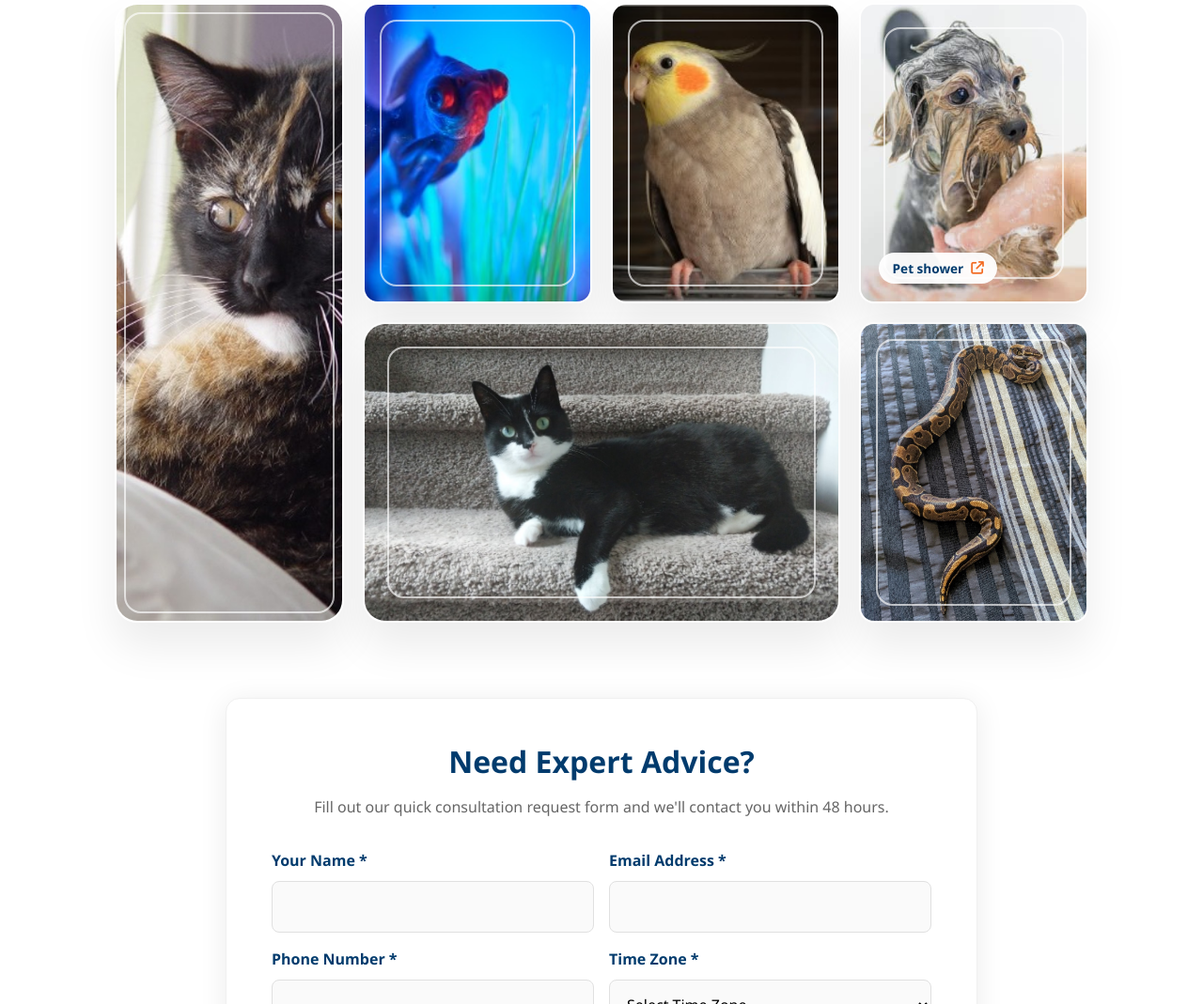
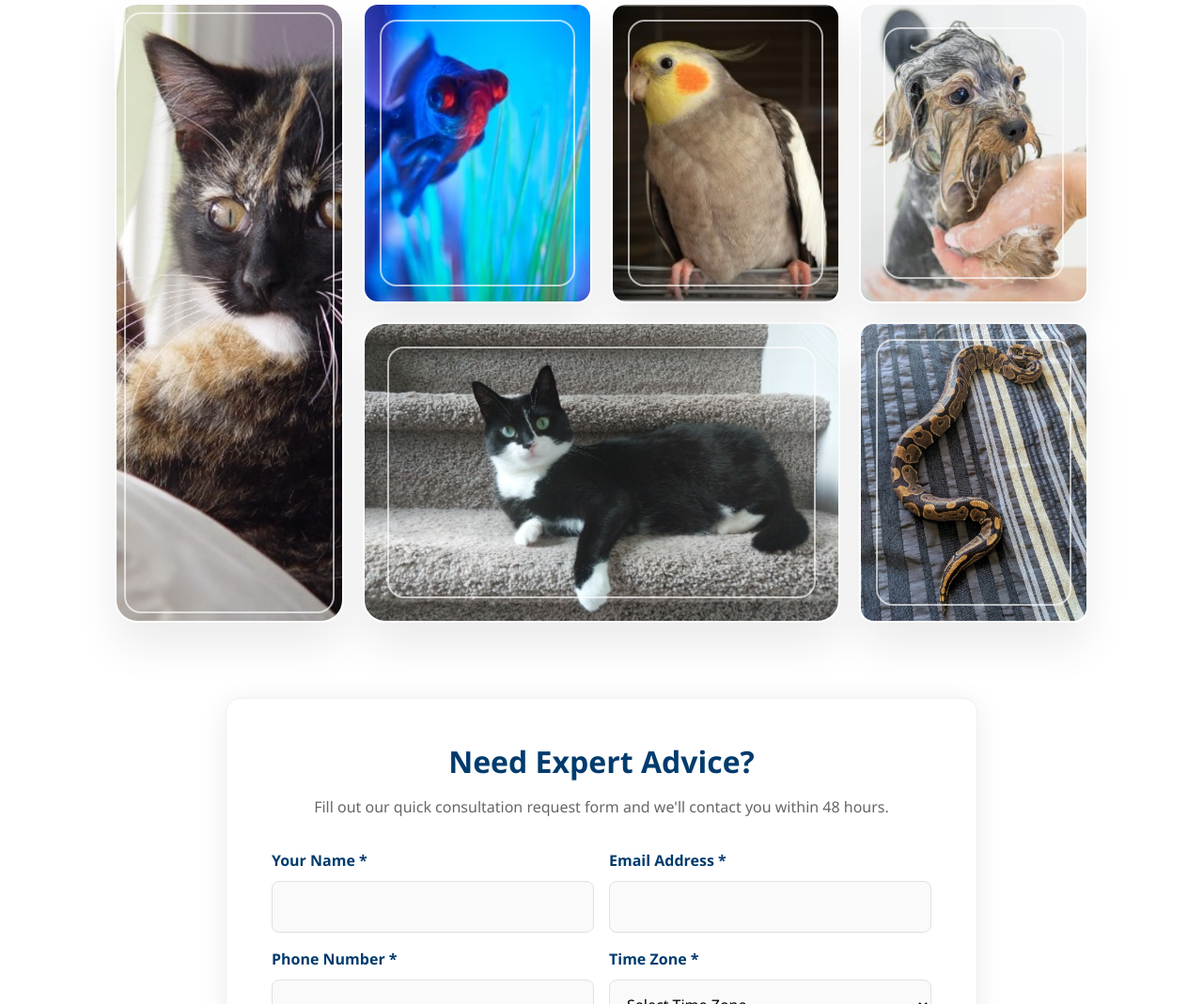
Before and after one commit to qoryhanisagal/paradigm_pet, a website: page index.html in a window 1280 px wide. Shown: the part 3917-4986 px from the top of the page at 94% size. Drawn offline with nearby package versions, Linux system fonts and the light colour scheme.

Commit message:
Preparing to add gallery page

```diff
--- a/index.html
+++ b/index.html
@@ -801,25 +801,6 @@
         inset: 1.5rem;
         border: 2px solid rgba(255, 255, 255, 0.65);
         border-radius: 18px;
-      }
-
-      .gallery-overlay {
-        position: absolute;
-        bottom: 1.2rem;
-        left: 1.2rem;
-        display: flex;
-        align-items: center;
-        gap: 0.5rem;
-        background: rgba(255, 255, 255, 0.95);
-        color: #003b6d;
-        padding: 0.35rem 0.9rem;
-        border-radius: 999px;
-        font-weight: 600;
-        font-size: 0.85rem;
-      }
-
-      .gallery-overlay i {
-        color: #f26a21;
       }
 
       .submit-button {
@@ -1268,9 +1249,6 @@
         </div>
         <div class="gallery-item highlight medium">
           <img src="img/pet-shower.png" alt="Dog enjoying a bath" />
-          <span class="gallery-overlay">
-            Pet shower <i class="fa-solid fa-arrow-up-right-from-square"></i>
-          </span>
         </div>
         <div class="gallery-item wide">
           <img src="img/cat-2.jpg" alt="Cat on stairs" />
```
